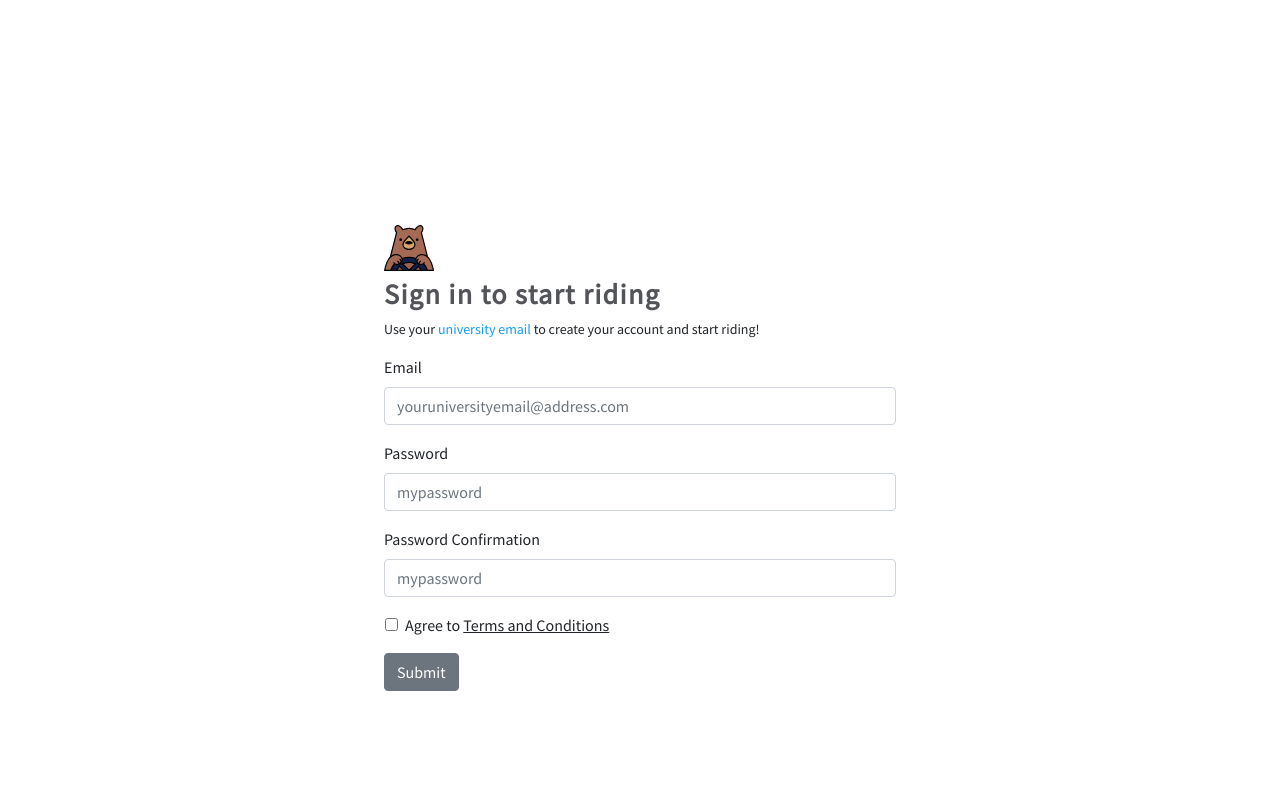
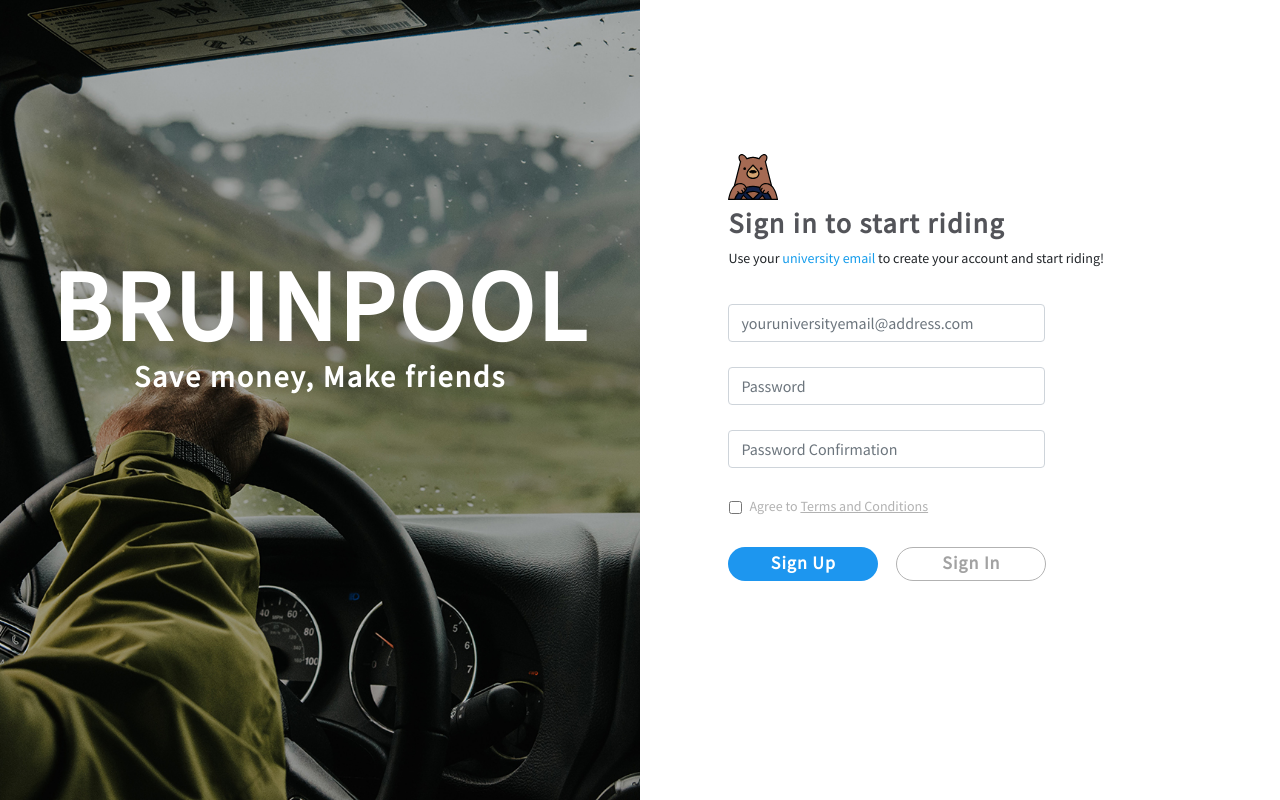
Before and after one commit to bruinpool-devs/BruinPool_frontEnd, a React (Create React App) app: page / in a window 1280 px wide. Built offline with nearby package versions, Linux system fonts and the light colour scheme.

Commit message:
fixed login page responsive

```diff
--- a/src/components/modules/SignupForm/SignupForm.css
+++ b/src/components/modules/SignupForm/SignupForm.css
@@ -2,7 +2,8 @@
 
 .signup-wrapper {
   display: flex;
-  height: 100%;
+  flex-direction: column;
+  height: 100vh;
   width: 100%;
   overflow-y: auto;
   align-items: center;
@@ -12,15 +13,11 @@
 .signup-form {
   display: flex;
   flex-flow: column;
-  margin-top: 17%;
-  margin-right: 15%;
-  height: 50%;
-  width: 40%;
-  min-width: 300px;
-  min-height: 400px;
+  height: 482px;
+  width: 380px;
   font-family: "Source Sans Pro", sans-serif;
-  border-width: 3px;
-  border-style: bold;
+  margin-top: -25px;
+  margin-left: -13%;
 }
 
 .blue-text {
@@ -40,7 +37,7 @@
 .header h3 {
   color: #535459;
   letter-spacing: 1.5px;
-  font-weight: 900;
+  font-weight: bold;
 }
 
 .header p {
@@ -48,9 +45,14 @@
   font-size: 14px;
 }
 
-@media screen and (max-width: 1400px) {
+.form-buttons {
+  margin-top: 30px;
+  display: flex;
+  flex-direction: row;
+}
+
+@media screen and (max-width: 1000px) {
   .signup-form {
-    margin-top: 17%;
-    margin-right: 0%;
+    margin-left: 0;
   }
 }
--- a/src/components/modules/SignupForm/SignupForm.js
+++ b/src/components/modules/SignupForm/SignupForm.js
@@ -1,9 +1,10 @@
 import React from "react";
+import { withRouter } from "react-router-dom";
 import { Button, Form, FormGroup, Label, Input } from "reactstrap";
 
 import "./SignupForm.css";
 
-const SignupForm = () => {
+const SignupForm = ({ history }) => {
   return (
     <div className="signup-wrapper">
       <div className="signup-form">
@@ -20,8 +21,7 @@ const SignupForm = () => {
         </div>
         <div className="form">
           <Form>
-            <FormGroup>
-              <Label for="email">Email</Label>
+            <FormGroup style={{ marginTop: "20px", width: "317px" }}>
               <Input
                 type="email"
                 name="email"
@@ -29,34 +29,78 @@ const SignupForm = () => {
                 placeholder="youruniversityemail@address.com"
               />
             </FormGroup>
-            <FormGroup>
-              <Label for="password">Password</Label>
+            <FormGroup style={{ marginTop: "25px", width: "317px" }}>
               <Input
                 type="password"
                 name="password"
                 id="password"
-                placeholder="mypassword"
+                placeholder="Password"
               />
             </FormGroup>
-            <FormGroup>
-              <Label for="password-confirm">Password Confirmation</Label>
+            <FormGroup style={{ marginTop: "25px", width: "317px" }}>
               <Input
                 type="password"
                 name="password-confirm"
                 id="password-confirm"
-                placeholder="mypassword"
+                placeholder="Password Confirmation"
               />
             </FormGroup>
-            <FormGroup>
-              <Label check style={{ "margin-left": "21px" }}>
+            <FormGroup style={{ marginLeft: "21px", marginTop: "25px" }}>
+              <Label check style={{ color: "#B2B2B2", fontSize: "14px" }}>
                 <Input type="checkbox" />
-                Agree to{" "}
-                <span className="terms-and-conditions">
-                  Terms and Conditions
-                </span>
+                <div>
+                  Agree to{" "}
+                  <span className="terms-and-conditions">
+                    Terms and Conditions
+                  </span>
+                </div>
               </Label>
             </FormGroup>
-            <Button>Submit</Button>
+            <div className="form-buttons">
+              <Button
+                onClick={() => history.push("/rider")}
+                style={{
+                  fontSize: "18px",
+                  fontWeight: "bold",
+                  letterSpacing: "1px",
+                  width: "150px",
+                  height: "34px",
+                  display: "flex",
+                  borderRadius: "17px",
+                  backgroundColor: "#1D96EF",
+                  borderWidth: "0px",
+                  flexDirection: "row",
+                  justifyContent: "center",
+                  alignItems: "center",
+                  textAlign: "center",
+                  marginRight: "18px"
+                }}
+              >
+                <div style={{ marginTop: "-3px" }}>Sign Up</div>
+              </Button>
+              <Button
+                onClick={() => history.push("/rider")}
+                style={{
+                  fontSize: "18px",
+                  fontWeight: "bold",
+                  letterSpacing: "1px",
+                  width: "150px",
+                  height: "34px",
+                  display: "flex",
+                  borderRadius: "17px",
+                  backgroundColor: "white",
+                  color: "#A2A2A2",
+                  borderWidth: "1px",
+                  borderColor: "#B2B2B2",
+                  flexDirection: "row",
+                  justifyContent: "center",
+                  alignItems: "center",
+                  textAlign: "center"
+                }}
+              >
+                <div style={{ marginTop: "-3px" }}>Sign In</div>
+              </Button>
+            </div>
           </Form>
         </div>
       </div>
@@ -64,4 +108,4 @@ const SignupForm = () => {
   );
 };
 
-export default SignupForm;
+export default withRouter(SignupForm);
--- a/src/components/pages/LandingPage/LandingPage.css
+++ b/src/components/pages/LandingPage/LandingPage.css
@@ -1,3 +1,5 @@
+@import url("https://fonts.googleapis.com/css?family=Source+Sans+Pro");
+
 .landing-container {
   display: flex;
   flex-flow: row;
@@ -14,35 +16,32 @@
   height: 100%;
 }
 
-.landing-image img {
+.landing-image .text {
+  height: 100vh;
   width: 100%;
-  height: 100%;
-  min-height: 950px;
-  max-height: 950px;
-}
-
-.landing-image .text {
-  z-index: 999;
-  position: absolute;
-  margin: 0 auto;
-  left: 12%;
-  right: 80%;
-  top: 27%;
+  font-family: "Source Sans Pro", sans-serif;
+  display: flex;
+  flex-direction: column;
+  justify-content: center;
+  align-items: center;
 }
 
 .landing-image .text h1 {
   color: white;
-  font-weight: 900;
-  font-size: 80px;
+  font-weight: bold;
+  font-size: 100px;
+  letter-spacing: 3px;
+  margin-top: -140px;
 }
 
 .landing-image .text p {
   color: white;
-  font-weight: 900;
-  font-size: 32px;
+  font-weight: bold;
+  font-size: 30px;
   text-align: center;
   white-space: nowrap;
-  margin-left: 24%;
+  margin-top: -20px;
+  letter-spacing: 2px;
 }
 
 .login-section {
@@ -51,7 +50,7 @@
   height: 100%;
 }
 
-@media screen and (max-width: 1400px) {
+@media screen and (max-width: 1000px) {
   .landing-image {
     visibility: hidden;
     display: none;
--- a/src/components/pages/LandingPage/LandingPage.js
+++ b/src/components/pages/LandingPage/LandingPage.js
@@ -12,11 +12,7 @@ const LandingPage = () => {
 
   return (
     <div className="landing-container">
-      <div className="landing-image">
-        <img
-          src={process.env.PUBLIC_URL + "/images/login_photo.jpg"}
-          alt="landing"
-        />
+      <div className="landing-image" style={imageStyle}>
         <div className="text">
           <h1>BRUINPOOL</h1>
           <p>Save money, Make friends</p>
@@ -29,4 +25,11 @@ const LandingPage = () => {
   );
 };
 
+const imageStyle = {
+  backgroundImage: `url(${process.env.PUBLIC_URL}/images/login_photo.jpg)`,
+  backgroundPosition: "center",
+  backgroundSize: "cover",
+  backgroundRepeat: "no-repeat"
+};
+
 export default withRouter(LandingPage);
```
